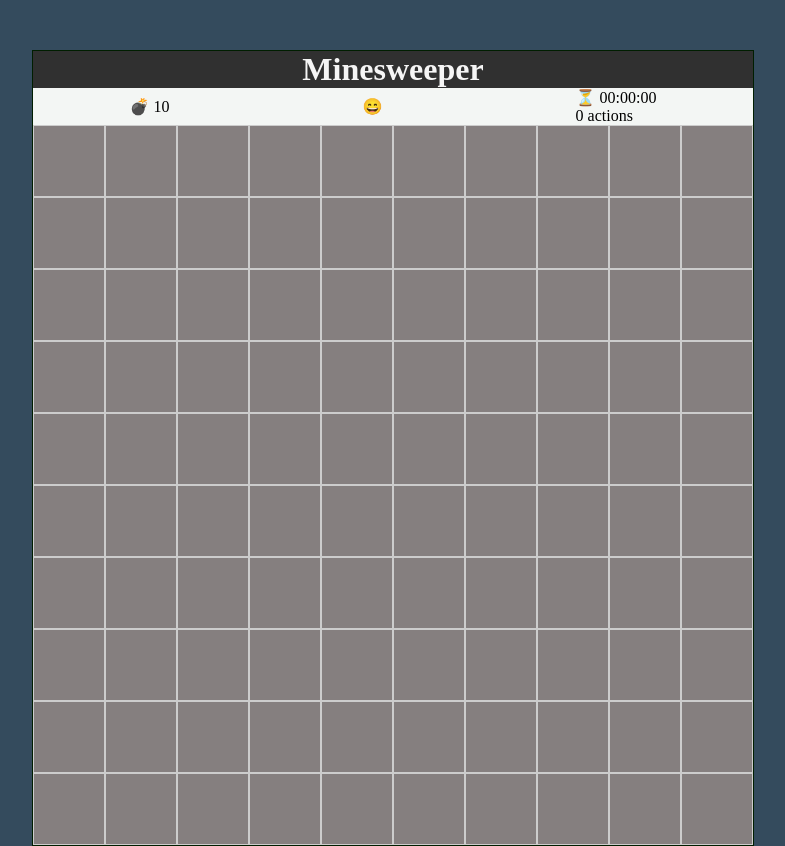
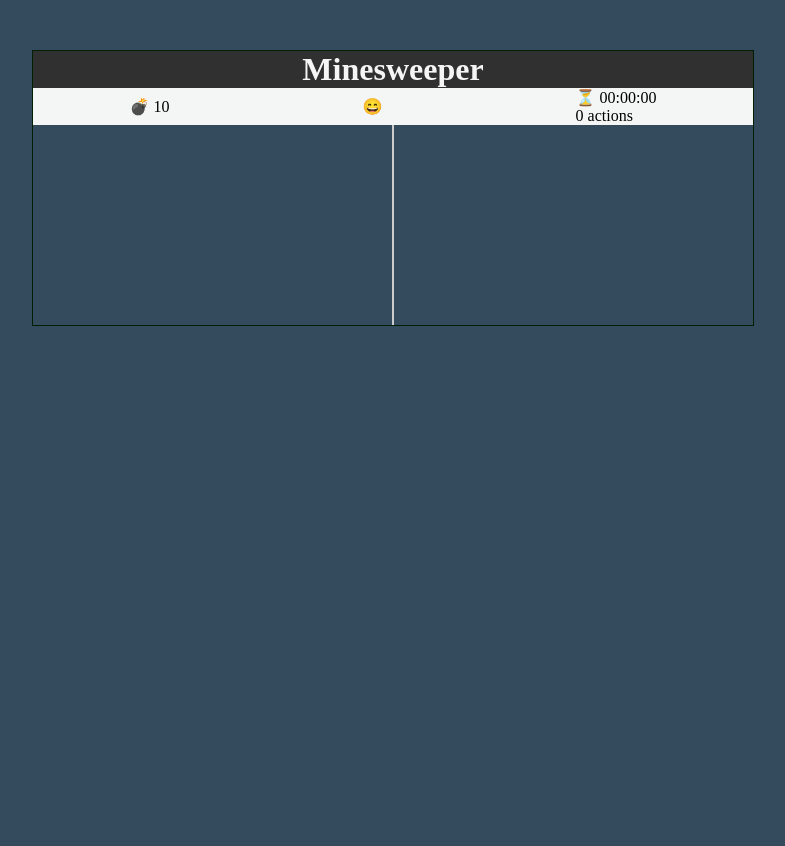
Before and after one commit to ricierirossi/minesweeper, a Vue app: page / in a window 1280 px wide. Shown: the whole page, without its empty margins (247-1032 px from the left). After the commit the page ends 800 px from the top, so only its background shows below. Built offline with nearby package versions, Linux system fonts and the light colour scheme.

Commit message:
Start implementing grid template

```diff
--- a/src/App.vue
+++ b/src/App.vue
@@ -7,11 +7,11 @@
 import { onMounted, ref } from "vue";
 
 const rows = ref(10);
-const column = ref(10);
+const columns = ref(10);
 const bombs = ref(10);
 const remainingBombs = ref(bombs.value);
 const cells = ref([]);
-const numberOfCells = rows.value * column.value;
+const numberOfCells = rows.value * columns.value;
 const newGame = ref(true);
 const actionsCounter = ref(0);
 const time = ref({ hours: 0, minutes: 0, seconds: 0, maxValueOfTime: 60 });
@@ -100,6 +100,7 @@
         @new-game-event="startNewGame"
       />
       <CellsComponent
+        :columns="columns"
         :number-of-cells="numberOfCells"
         :cells="cells"
         :bombs="bombs"
--- a/src/components/CellsComponent.vue
+++ b/src/components/CellsComponent.vue
@@ -1,5 +1,5 @@
 <template>
-  <div class="cells-container">
+  <div class="cells-container" :style="{}">
     <div
       class="cell"
       v-for="(cell, index) of cells"
@@ -16,6 +16,7 @@
 import { onUpdated, ref } from "vue";
 
 const props = defineProps({
+  columns: Number,
   numberOfCells: Number,
   cells: Array,
   bombs: Number,
@@ -82,19 +83,21 @@
 </script>
 
 <style scoped>
-.cells-container {
+/* .cells-container {
   display: flex;
   flex-wrap: wrap;
-}
+}*/
 
 .cell {
-  width: 72px;
-  height: 72px;
   border: 1px solid #ccc;
   background-color: rgb(133, 127, 127);
   display: flex;
   justify-content: center;
   align-items: center;
+}
+
+.cells-container {
+  display: grid;
 }
 
 .cell:hover {
```
